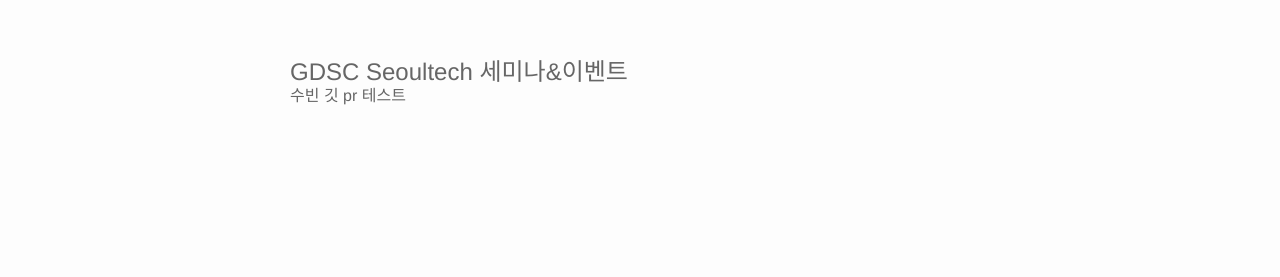
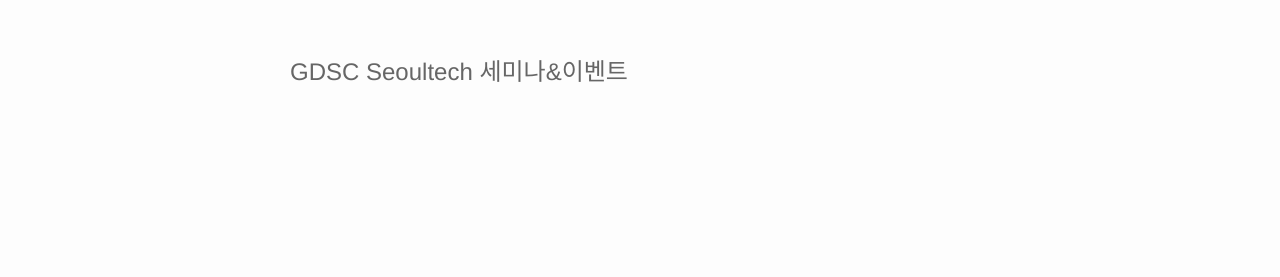
Before and after one commit to gdsc-seoultech/gdsc-seoultech.github.io, a Jekyll site: the page built from index.html, in a window 1280 px wide. Shown: the part 549-826 px from the top of the page. Built offline with Jekyll 4.4.1, drawn with Linux system fonts in a browser that asks for light colours; nearby versions of some CDN libraries; the list of posts is cut into pages by our own code.

Commit message:
return to before pr test

```diff
--- a/index.html
+++ b/index.html
@@ -25,5 +25,3 @@ layout: default
       </li>
 {% endfor %}
 </ul>
-
-<p>수빈 깃 pr 테스트</p>
```
